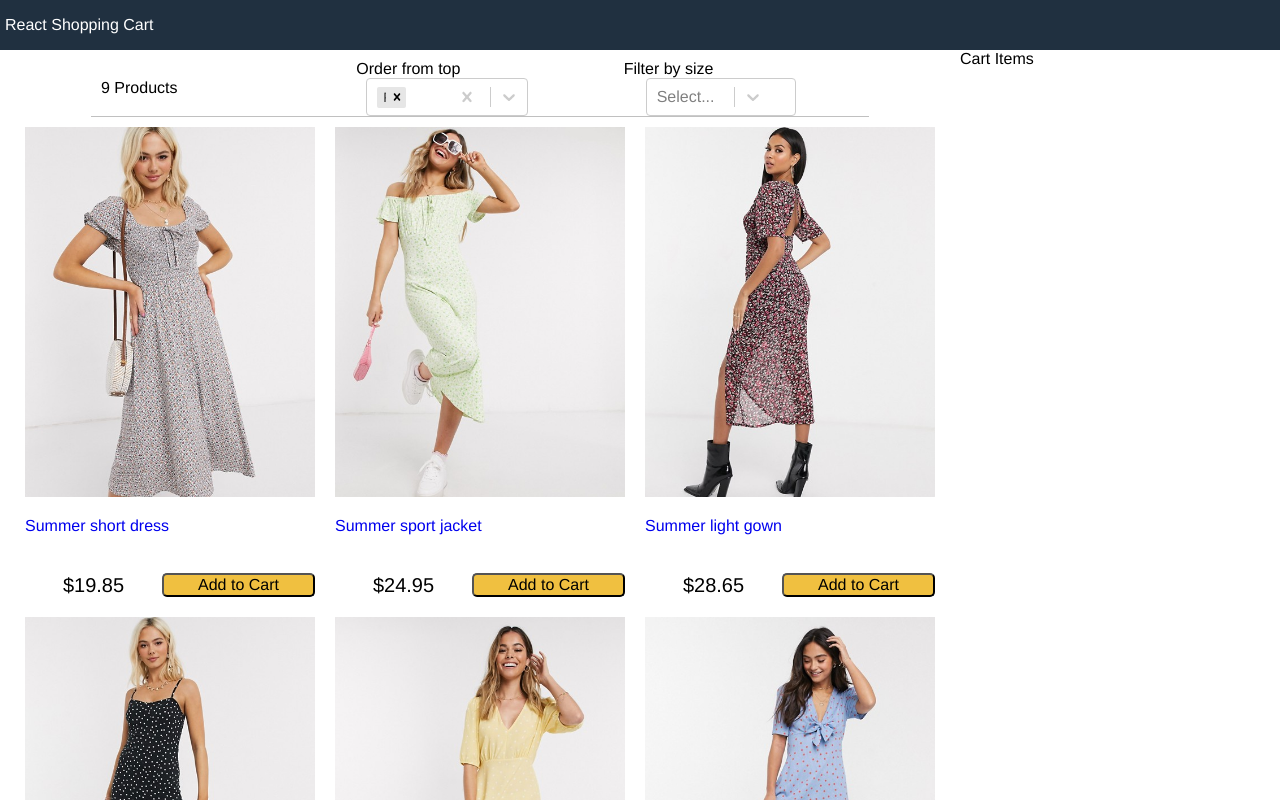
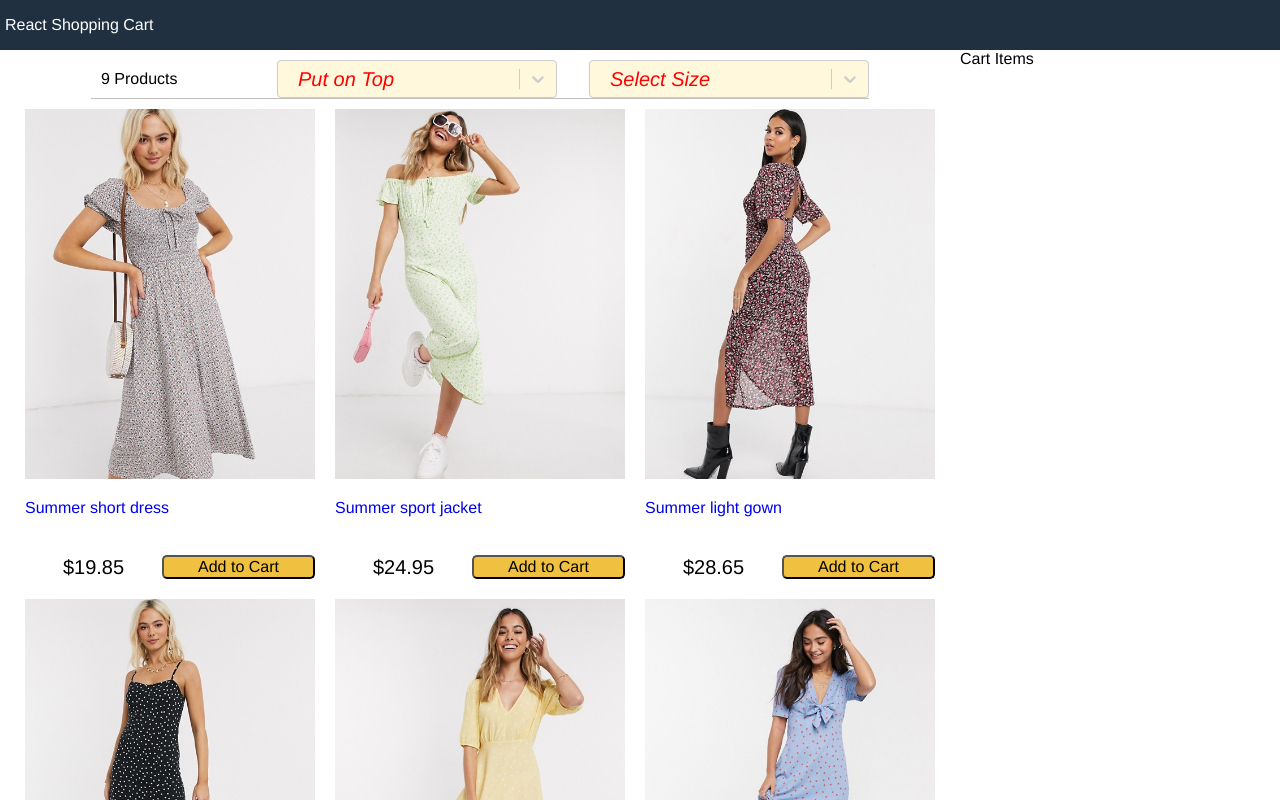
Before and after one commit to mbanem/react-shopping-cart, a React (Create React App) app: page / in a window 1280 px wide. Shown: the top 800 px of the page. Built offline with nearby package versions, Linux system fonts and the light colour scheme.

Commit message:
select boxes adjusted

```diff
--- a/package.json
+++ b/package.json
@@ -4,12 +4,14 @@
     "private": true,
     "license": "UNLICENSED",
     "dependencies": {
+        "@atlaskit/tooltip": "^17.1.2",
         "react": "^17.0.1",
         "react-dom": "^17.0.1",
         "react-helmet": "^6.1.0",
         "react-scripts": "4.0.1",
         "react-select": "^3.1.1",
         "sass": "^1.30.0",
+        "styled-components": "^5.2.1",
         "typescript": "^4.1.2"
     },
     "scripts": {
--- a/src/Components/App.tsx
+++ b/src/Components/App.tsx
@@ -16,22 +16,50 @@ interface TOption {
 // -------------  The App ----------------
 export const App: React.FC<IData> = (data: IData): JSX.Element => {
 	const [state, setState] = useState<{
+		products: IProduct[];
 		size: TOption['value'];
 		sort: TOption['value'];
-	}>({ size: '', sort: '' });
-	const [products, setProducts] = useState<IProduct[]>(data.products);
+	}>({ products: data.products, size: '', sort: '' });
+	// const [products, setProducts] = useState<IProduct[]>(data.products);
 
-	const sortProducts = (sort: ValueType<TOption, false>) => {};
+	const sortProducts = (value: ValueType<TOption, false>) => {
+		if (!value) {
+			setState({
+				...state,
+				// put in the same order as specified in the data json object
+				products: data.products.sort((a, b) => (a.id > b.id ? 1 : -1)),
+			});
+		} else {
+			const sort = (value as TOption).value;
+			setState({
+				...state,
+				products: data.products.sort((a, b) => {
+					return sort === 'lowest'
+						? a.price < b.price
+							? -1
+							: 1
+						: sort === 'highest'
+						? a.price > b.price
+							? -1
+							: 1
+						: a.id > b.id
+						? -1
+						: 1;
+				}),
+			});
+		}
+		// console.log('sort.value', sort, typeof sort);
+	};
 	const filterProductsBySize = (size: ValueType<TOption, false>) => {
-		console.log('size', size);
 		if (size && size.value) {
-			setProducts(
-				data.products.filter((product) => {
+			setState({
+				...state,
+				products: data.products.filter((product) => {
 					return product.availableSizes.includes(size.value);
-				})
-			);
+				}),
+			});
 		} else {
-			setProducts(data.products);
+			setState({ ...state, products: data.products });
 		}
 	};
 	return (
@@ -43,13 +71,13 @@ export const App: React.FC<IData> = (data: IData): JSX.Element => {
 				<div className='content'>
 					<div className='main'>
 						<Filter
-							count={products.length}
+							count={state.products.length}
 							size={state.size}
 							sort={state.sort}
 							filterProductsBySize={filterProductsBySize}
 							sortProducts={sortProducts}
 						/>
-						<Products products={products} />
+						<Products products={state.products} />
 					</div>
 					<div className='sidebar'>Cart Items</div>
 				</div>
--- a/src/Components/Filter.tsx
+++ b/src/Components/Filter.tsx
@@ -1,20 +1,7 @@
 import React from 'react';
-import Select, { ValueType } from 'react-select';
+import Select, { ContainerProps, ValueType } from 'react-select';
+import Tooltip from '@atlaskit/tooltip';
 import '../Styles/Filter.scss';
-/*
-  <Select
-    name="form-dept-select"
-    options={departments}
-    defaultValue={{ label: "Select Dept", value: 0 }}
-    onChange={e => {
-                this.setState({
-                department: e.label,
-                deptId: e.value
-                });
-            }}
-  />
-*/
-// parent should send those props as <Filter count={some-number} />
 interface IProps {
 	count: number;
 	size: string;
@@ -28,7 +15,30 @@ type TOption = {
 	label: string;
 	isDisabled?: boolean;
 };
+const optionsSort: TOption[] = [
+	{ value: 'latest', label: 'Latest' },
+	{ value: 'lowest', label: 'Lowest' },
+	{ value: 'highest', label: 'Highest' },
+];
+const optionsSize: TOption[] = [
+	{ value: 'XS', label: 'XS Extra Small' },
+	{ value: 'S', label: 'S Small' },
+	{ value: 'M', label: 'M Medium' },
+	{ value: 'L', label: 'L Large' },
+	{ value: 'XL', label: 'XL Extra Large' },
+	{ value: 'XXL', label: 'XXL Extra-Extra Large' },
+];
 // ===========  FILTER COMPONENT ============
+const SelectContainer: React.FC<ContainerProps<TOption, false>> = ({
+	children,
+	...props
+}) => {
+	return (
+		<Tooltip content={'Select option to sort by'} delay={0}>
+			<SelectContainer {...props}>{children}</SelectContainer>
+		</Tooltip>
+	);
+};
 export const FilterMemo: React.FC<IProps> = ({
 	count,
 	size,
@@ -36,40 +46,61 @@ export const FilterMemo: React.FC<IProps> = ({
 	filterProductsBySize,
 	sortProducts,
 }) => {
-	const optionsSort: TOption[] = [
-		{ value: '', label: 'Put on Top' },
-		{ value: 'latest', label: 'Latest' },
-		{ value: 'lowest', label: 'Lowest' },
-		{ value: 'highest', label: 'Highest' },
-	];
-	const optionsSize: TOption[] = [
-		{ value: '', label: 'Sort From' },
-		{ value: 'XS', label: 'XS' },
-		{ value: 'S', label: 'S' },
-		{ value: 'M', label: 'M' },
-		{ value: 'L', label: 'L' },
-		{ value: 'XL', label: 'XL' },
-		{ value: 'XXL', label: 'XXL' },
-	];
+	const customStyles = {
+		menuList: (base: any) => ({
+			...base,
+			minHeight: 60, // dropdown menu list height shrink down to 60 if no options
+			maxHeight: 240,
+		}),
+		// un-open control w/o chevron
+		control: (base: any) => ({
+			...base,
+			// color: 'red', // has no effect
+			backgroundColor: 'cornsilk',
+		}),
+		valueContainer: (base: any) => ({
+			...base,
+			width: 160,
+			// border: '2px solid blue',  // works
+		}),
+		// indicatorContainer: (base: any) => ({
+		// 	...base,
+		// 	width: 80,
+		// 	border: '2px solid green',
+		// 	zIndex: 5,
+		// }),
+		placeholder: (base: any) => ({
+			...base,
+			fontSize: 20,
+			fontStyle: 'italic',
+			padding: '0 1rem',
+			color: 'red',
+			// backgroundColor: '#eeeec2',
+		}),
+	};
 	return (
 		<div className='filter'>
 			<div className='filter-result'>{count} Products</div>
-			<div className='filter-sort'>
-				Order from top
+			<div>
 				<Select
-					isMulti
-					defaultValue={[optionsSort[0]]}
-					onoChange={sortProducts}
+					className='filter-sort'
+					isClearable
+					onChange={sortProducts}
 					options={optionsSort}
-					className='filter-sort'
+					styles={customStyles}
+					placeholder='Put on Top'
+					// components={{ SelectContainer }}
 				/>
 			</div>
-			<div className='filter-size'>
-				Filter by size
+			<div>
 				<Select
+					className='filter-size'
+					isClearable
 					onChange={filterProductsBySize}
 					options={optionsSize}
-					className='filter-size'
+					styles={customStyles}
+					placeholder='Select Size'
+					// components={{ SelectContainer }}
 				/>
 			</div>
 		</div>
--- a/src/Models/Interfaces/Interfaces.ts
+++ b/src/Models/Interfaces/Interfaces.ts
@@ -1,5 +1,5 @@
 export type IProduct = {
-	id: string;
+	id: number;
 	title: string;
 	image: string;
 	description: string;
--- a/src/Models/data.json
+++ b/src/Models/data.json
@@ -1,6 +1,6 @@
 {
     "products": [{
-            "id": "dress1",
+            "id": 1,
             "title": "Summer short dress",
             "image": "/images/dress1.jpg",
             "description": "Summer short dress",
@@ -8,7 +8,7 @@
             "availableSizes": ["M", "L"]
         },
         {
-            "id": "dress2",
+            "id": 2,
             "title": "Summer sport jacket",
             "image": "/images/dress2.jpg",
             "description": "Summer sport jacket",
@@ -16,7 +16,7 @@
             "availableSizes": ["L", "XL"]
         },
         {
-            "id": "dress3",
+            "id": 3,
             "title": "Summer light gown",
             "image": "/images/dress3.jpg",
             "description": "Summer light gown",
@@ -24,7 +24,7 @@
             "availableSizes": ["XS", "S", "M"]
         },
         {
-            "id": "dress4",
+            "id": 4,
             "title": "Light sunny dress",
             "image": "/images/dress4.jpg",
             "description": "Light dress for a hot day",
@@ -32,7 +32,7 @@
             "availableSizes": ["XL", "XXL"]
         },
         {
-            "id": "dress5",
+            "id": 5,
             "title": "Elegant and comfortable",
             "image": "/images/dress5.jpg",
             "description": "Elegant and comfortable",
@@ -40,7 +40,7 @@
             "availableSizes": ["S", "M", "L"]
         },
         {
-            "id": "dress6",
+            "id": 6,
             "title": "Light silky dress",
             "image": "/images/dress6.jpg",
             "description": "Light silky dress",
@@ -48,7 +48,7 @@
             "availableSizes": ["M", "L", "XL"]
         },
         {
-            "id": "dress7",
+            "id": 7,
             "title": "Light beauty dress",
             "image": "/images/dress7.jpg",
             "description": "Light beauty dress",
@@ -56,7 +56,7 @@
             "availableSizes": ["L", "XL", "XXL"]
         },
         {
-            "id": "dress8",
+            "id": 8,
             "title": "New Ency style",
             "image": "/images/dress8.jpg",
             "description": "New Ency style",
@@ -64,7 +64,7 @@
             "availableSizes": ["M", "XL"]
         },
         {
-            "id": "dress9",
+            "id": 9,
             "title": "Elegant summer dress",
             "image": "/images/dress9.webp",
             "description": "Elegant summer dress",
--- a/src/Styles/Filter.scss
+++ b/src/Styles/Filter.scss
@@ -1,25 +1,32 @@
 .filter {
     display: flex;
+    gap: 2rem;
     width: 80%;
-    justify-content: flex-end;
+    justify-content: left;
     align-items: center;
     padding-left: 1rem;
     margin: 0 auto;
     margin-top: 1rem;
     border-bottom: 0.1rem #c0c0c0 solid;
+    // background-color: yellow;
 }
 
-.filter div {
-    flex: 1;
-}
-
+// .filter div {
+//     flex: 1;
+//     // width: 250px;
+// }
 .filter-sort,
 .filter-size {
     display: inline-block;
-    width: 16.2rem;
-    margin-left: 1rem;
+    width: 28rem;
+    margin-left: .5rem;
+}
+
+.filter-result {
+    display: inline-block;
+    width: 27rem;
 }
 
 .filter-size {
-    padding-left: 12px;
+    margin-left: 12px;
 }
--- a/src/Styles/all.scss
+++ b/src/Styles/all.scss
@@ -142,10 +142,10 @@ footer {
 /* Filter */
 
 .filter {
-    display: flex;
-    justify-content: space-between;
-    padding: 1rem;
-    margin: 1rem;
+    display: grid;
+    grid-template-columns: 1fr 1fr 1fr;
+    grid-template-rows: 3rem auto;
+    gap: 0;
     border-bottom: 0.1rem #c0c0c0 solid;
 }
 
```
Also changed, not shown: 2 other files (tests, documents, lock files or other folders).
